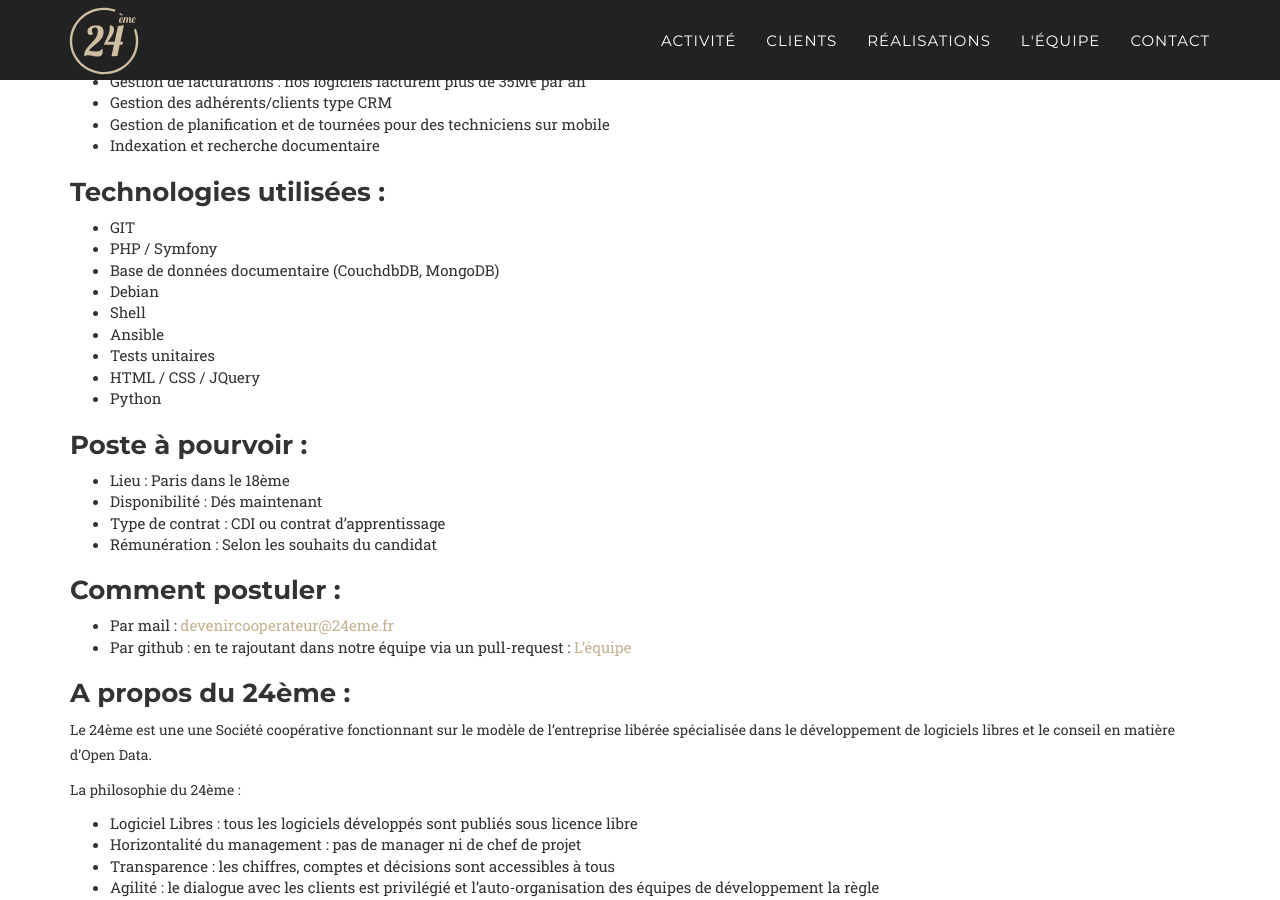
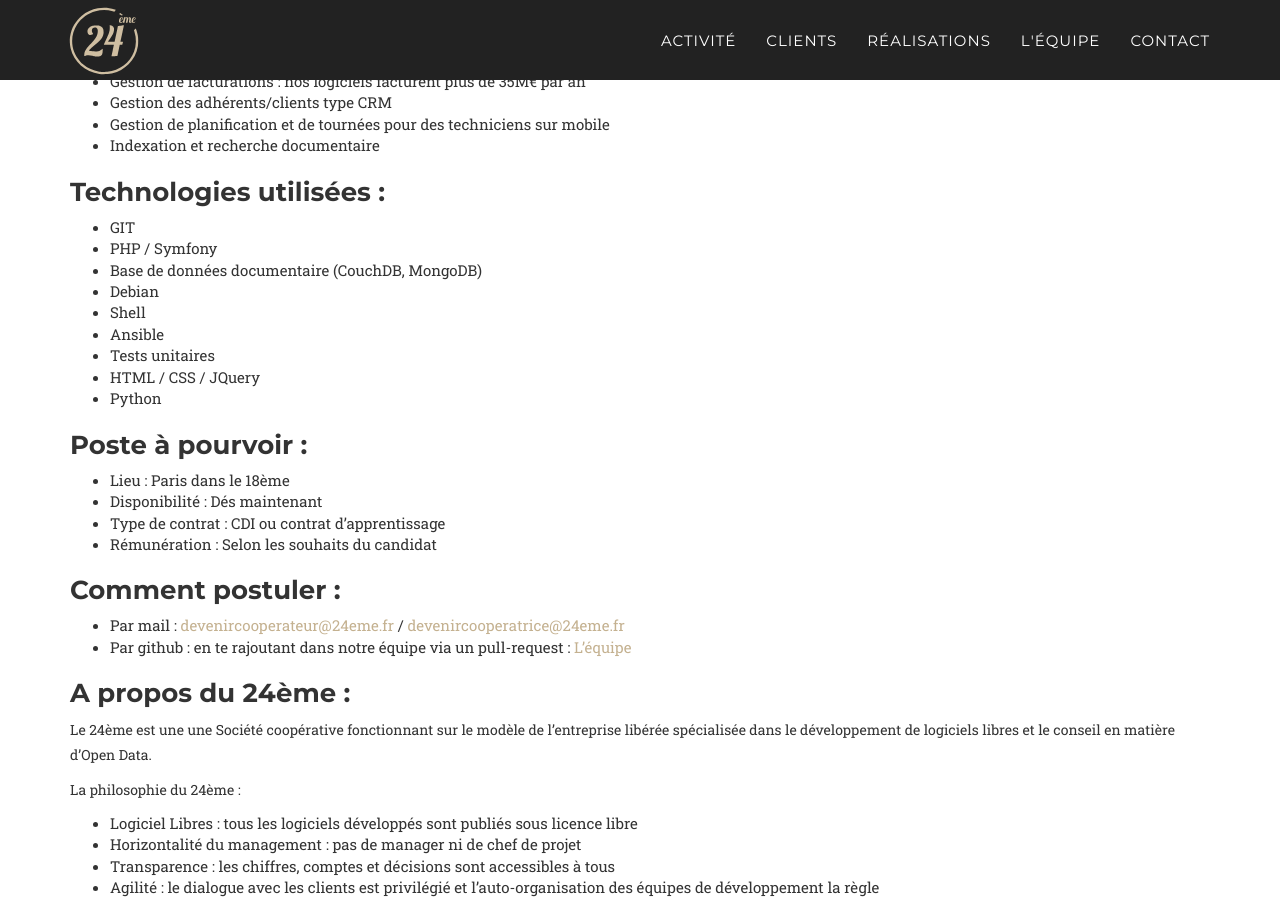
Before and after one commit to Arnaud75/24eme.fr, a Jekyll site: the page built from devenir-cooperateur.md, in a window 1280 px wide and 900 px high, scrolled down 824 px. Built offline with Jekyll 4.4.1, drawn with Linux system fonts in a browser that asks for light colours; some web fonts are replaced; our own code applies the rules of GitHub Pages for plain Markdown files.

Commit message:
Correction dans l'offre d'embauche

```diff
--- a/devenir-cooperateur.md
+++ b/devenir-cooperateur.md
@@ -29,7 +29,7 @@ Une belle variété de logiciels métiers sont développés :
 
  - GIT
  - PHP / Symfony
- - Base de données documentaire (CouchdbDB, MongoDB)
+ - Base de données documentaire (CouchDB, MongoDB)
  - Debian
  - Shell
  - Ansible
@@ -46,7 +46,7 @@ Une belle variété de logiciels métiers sont développés :
 
 ### Comment postuler :
 
- - Par mail : [devenircooperateur@24eme.fr](mailto:devenircooperateur@24eme.fr)
+ - Par mail : [devenircooperateur@24eme.fr](mailto:devenircooperateur@24eme.fr) / [devenircooperatrice@24eme.fr](mailto:devenircooperatrice@24eme.fr)
  - Par github : en te rajoutant dans notre équipe via un pull-request :  [L'équipe](/#equipe)
 
 ### A propos du 24ème :
```
